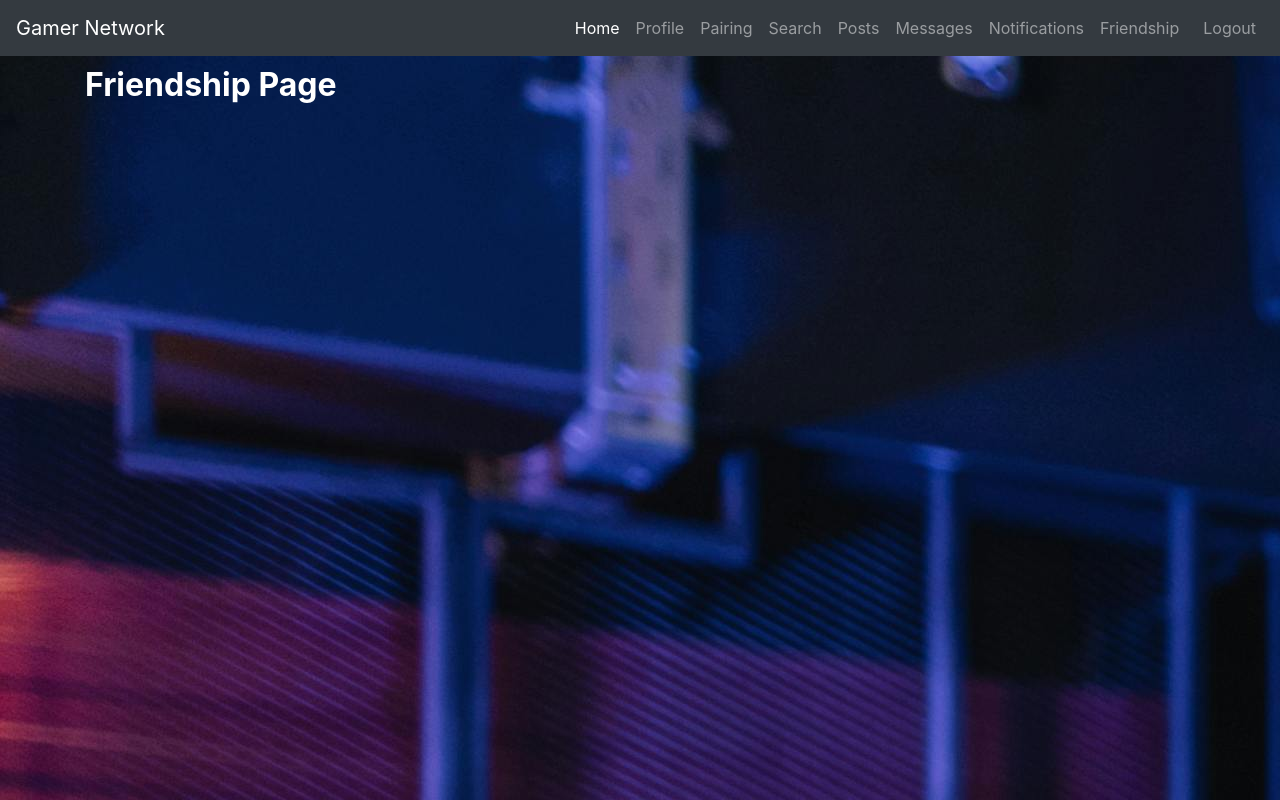
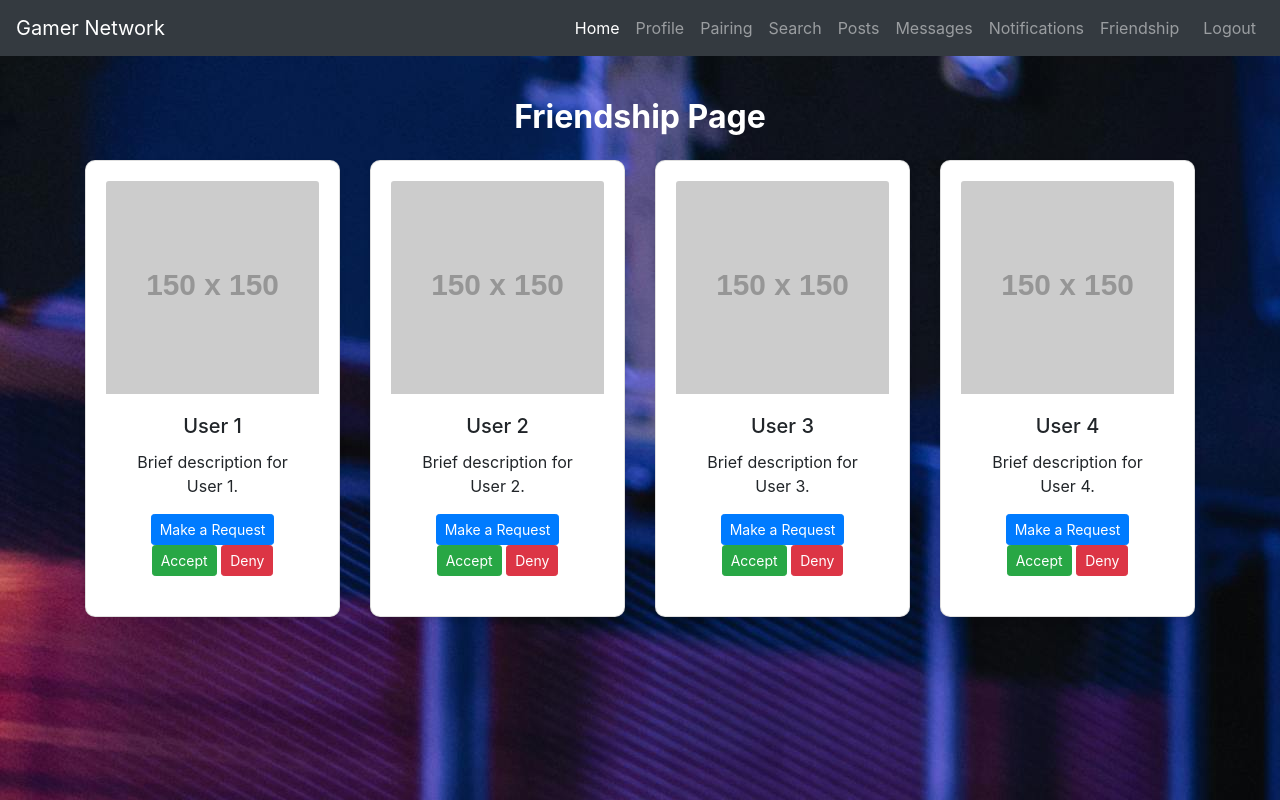
Before and after one commit to TerrelleAThomas/GameTrack-Official-Now, a website: page Friendship.html in a window 1280 px wide. Drawn offline with nearby package versions, Linux system fonts and the light colour scheme; no server answers; placeholder pictures from the web are drawn by us.

Commit message:
Friendship page

```diff
--- a/Friendship.html
+++ b/Friendship.html
@@ -69,11 +69,62 @@
 
 <p></p>
 <p></p>
-
-<div class="container">
-    <h2 class="mb-4">Friendship Page</h2>
-    <div class="row" id="friend-cards">
-        <!-- Friend Cards will be generated by JavaScript -->
+<!-- Friendship Page Title -->
+<div class="container mt-5 mb-4"> <!-- Added mt-5 to account for fixed navbar -->
+    <h2 class="mb-4 text-center">Friendship Page</h2>
+    <div class="row justify-content-center">
+        <!-- User 1 Card -->
+        <div class="col-xs-12 col-md-3 mb-4">
+            <div class="card friend-card">
+                <img src="https://via.placeholder.com/150" class="card-img-top" alt="User 1">
+                <div class="card-body text-center">
+                    <h5 class="card-title">User 1</h5>
+                    <p class="card-text">Brief description for User 1.</p>
+                    <button type="button" class="btn btn-primary btn-sm btn-rounded">Make a Request</button>
+                    <button type="button" class="btn btn-success btn-sm btn-rounded">Accept</button>
+                    <button type="button" class="btn btn-danger btn-sm btn-rounded">Deny</button>
+                </div>
+            </div>
+        </div>
+        <!-- User 2 Card -->
+        <div class="col-xs-12 col-md-3 mb-4">
+            <div class="card friend-card">
+                <img src="https://via.placeholder.com/150" class="card-img-top" alt="User 2">
+                <div class="card-body text-center">
+                    <h5 class="card-title">User 2</h5>
+                    <p class="card-text">Brief description for User 2.</p>
+                    <button type="button" class="btn btn-primary btn-sm btn-rounded">Make a Request</button>
+                    <button type="button" class="btn btn-success btn-sm btn-rounded">Accept</button>
+                    <button type="button" class="btn btn-danger btn-sm btn-rounded">Deny</button>
+                </div>
+            </div>
+        </div>
+        <!-- User 3 Card -->
+        <div class="col-xs-12 col-md-3 mb-4">
+            <div class="card friend-card">
+                <img src="https://via.placeholder.com/150" class="card-img-top" alt="User 3">
+                <div class="card-body text-center">
+                    <h5 class="card-title">User 3</h5>
+                    <p class="card-text">Brief description for User 3.</p>
+                    <button type="button" class="btn btn-primary btn-sm btn-rounded">Make a Request</button>
+                    <button type="button" class="btn btn-success btn-sm btn-rounded">Accept</button>
+                    <button type="button" class="btn btn-danger btn-sm btn-rounded">Deny</button>
+                </div>
+            </div>
+        </div>
+        <!-- User 4 Card -->
+        <div class="col-xs-12 col-md-3 mb-4">
+            <div class="card friend-card">
+                <img src="https://via.placeholder.com/150" class="card-img-top" alt="User 4">
+                <div class="card-body text-center">
+                    <h5 class="card-title">User 4</h5>
+                    <p class="card-text">Brief description for User 4.</p>
+                    <button type="button" class="btn btn-primary btn-sm btn-rounded">Make a Request</button>
+                    <button type="button" class="btn btn-success btn-sm btn-rounded">Accept</button>
+                    <button type="button" class="btn btn-danger btn-sm btn-rounded">Deny</button>
+                </div>
+            </div>
+        </div>
     </div>
 </div>
 
@@ -85,6 +136,7 @@
 <!-- Firebase SDK -->
 <script src="https://www.gstatic.com/firebasejs/9.6.0/firebase-app.js"></script>
 <script src="https://www.gstatic.com/firebasejs/9.6.0/firebase-firestore.js"></script>
+<script src="https://www.gstatic.com/firebasejs/9.6.0/firebase-auth.js"></script>
 
 <script>
     // Initialize Firebase
@@ -146,50 +198,7 @@
         });
     }
 
-
-    // Function to fetch friends from the User collection and display cards
-    function fetchFriends() {
-        db.collection('User').get().then((querySnapshot) => {
-            const friendsData = [];
-            querySnapshot.forEach((doc) => {
-                let friend = doc.data();
-                friend.id = doc.id; // Store document ID for action references
-                friendsData.push(friend);
-            });
-            renderFriendCards(friendsData);
-        }).catch((error) => {
-            console.error("Error fetching friends: ", error);
-        });
-    }
-
-    function renderFriendCards(friendsData) {
-        const friendCardsContainer = document.getElementById('friend-cards');
-        friendCardsContainer.innerHTML = ''; // Clear existing cards
-        friendsData.forEach(friend => {
-            const friendCard = `
-                    <div class="col-md-6">
-                        <div class="friend-card">
-                            <div class="row align-items-center">
-                                <div class="col-8">
-                                    <h5>${friend.username}</h5>
-                                    <p>Email: ${friend.email}</p>
-                                    <p>Location: ${friend.location}</p>
-                                </div>
-                                <div class="col-4 text-right">
-                                    <button class="btn btn-danger mr-2" onclick="deleteFriend('${friend.id}')">Delete</button>
-                                    <button class="btn btn-success mr-2" onclick="acceptRequest('${friend.id}')">Accept</button>
-                                    <button class="btn btn-secondary mr-2" onclick="rejectRequest('${friend.id}')">Reject</button>
-                                </div>
-                            </div>
-                        </div>
-                    </div>
-                `;
-            friendCardsContainer.innerHTML += friendCard;
-        });
-    }
-
-    fetchFriends(); // Load initial friend cards from Firestore
-
+    function Request(){}
     // The rest of your JavaScript code...
 </script>
 </body>
```
Also changed, not shown: Brenda.jpeg (added), Dillian.jpeg (added), Steve.jpeg (added).
